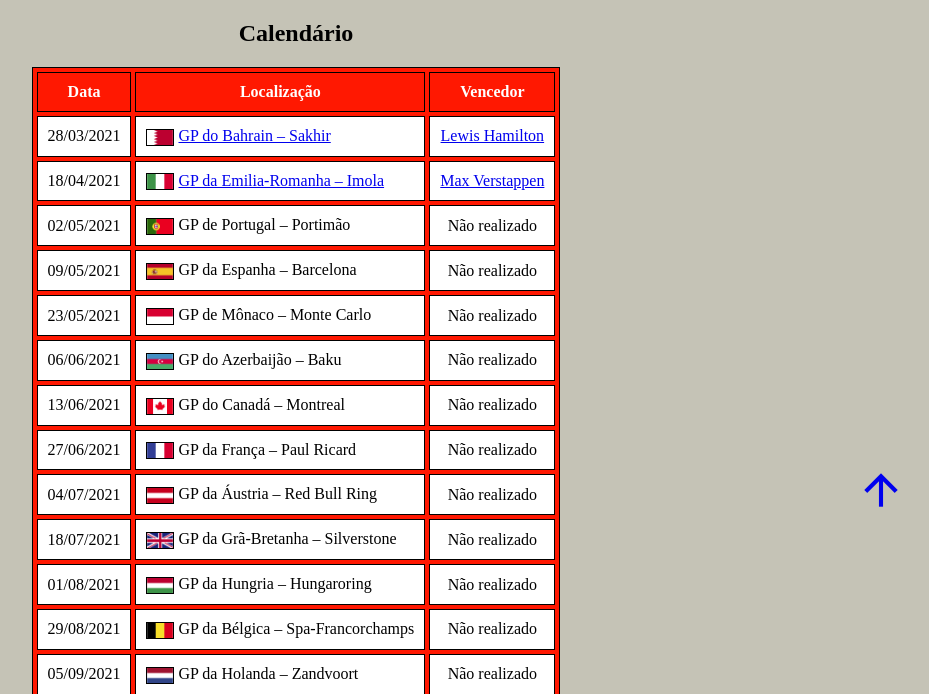
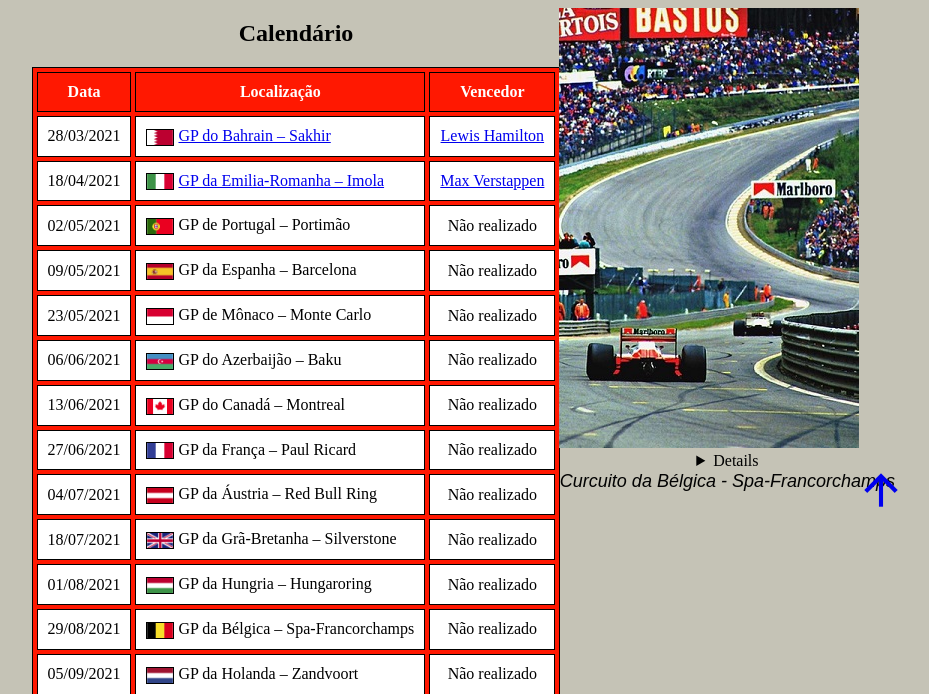
Before and after one commit to Tiago-22004316/a22004316-a21904536-pwP, a PHP site: page /epoca.html in a window 1280 px wide. Shown: the part 275-969 px from the top of the page, without its empty margins (344-1273 px from the left). Run offline with PHP 8.4, Linux system fonts and the light colour scheme; some web fonts are replaced.

Commit message:
requesitos

```diff
--- a/epoca.html
+++ b/epoca.html
@@ -18,6 +18,11 @@
         <body style="background-color:#c5c3b6"></body>
     </head>
     <body>
+        <figure class="fixed">
+            <img src="imagens/fixed.jpg">
+            <details style="text-align: center;"><a href="https://www.google.com/search?q=senna+spa&client=firefox-b-d&sxsrf=ALeKk02RsVhRzGy8Olu-kwYW7FRMrDlR9A:1618861549047&source=lnms&tbm=isch&sa=X&ved=2ahUKEwjp5MiciYvwAhUW9IUKHeZGBJgQ_AUoAXoECAEQAw&biw=1366&bih=654#imgrc=X7krKPglLOehUM" target="_blank">Referência</a></details>
+            <figcaption>Curcuito da Bélgica - Spa-Francorchamps</figcaption>
+        </figure>
         <header>
             <figure>
                 <img src="imagens/simboloF1.png" alt="simboloF1" style="width:auto;" class="centerImg">
@@ -365,6 +370,11 @@
                 <span style="font-size:50px;height:30px;position: fixed;bottom: 30px;right: 30px;" class="material-icons md-24 ">arrow_upward</span>
             </a>
             <br>
+            <figure class="sticky">
+                <img src="imagens/fixed.jpg">
+                <details><a href="https://www.google.com/search?q=senna+spa&client=firefox-b-d&sxsrf=ALeKk02RsVhRzGy8Olu-kwYW7FRMrDlR9A:1618861549047&source=lnms&tbm=isch&sa=X&ved=2ahUKEwjp5MiciYvwAhUW9IUKHeZGBJgQ_AUoAXoECAEQAw&biw=1366&bih=654#imgrc=X7krKPglLOehUM" target="_blank">Referência</a></details>
+                <figcaption>Curcuito da Bélgica - Spa-Francorchamps</figcaption>
+            </figure>
         </main>
         <aside>
             <svg width="500" height="284" style="margin:auto; display:block">
--- a/estilos.css
+++ b/estilos.css
@@ -233,3 +233,17 @@
       background-color: #ff1801;
     }
   }
+
+.fixed {
+    position: fixed;
+    bottom: 2%;
+    right: 0;
+}
+
+.sticky {
+  position: -webkit-sticky;
+  position: sticky;
+  top: 0;
+  right: 0;
+  height: 0px;
+}
```
Also changed, not shown: imagens/fixed.jpg (added).
